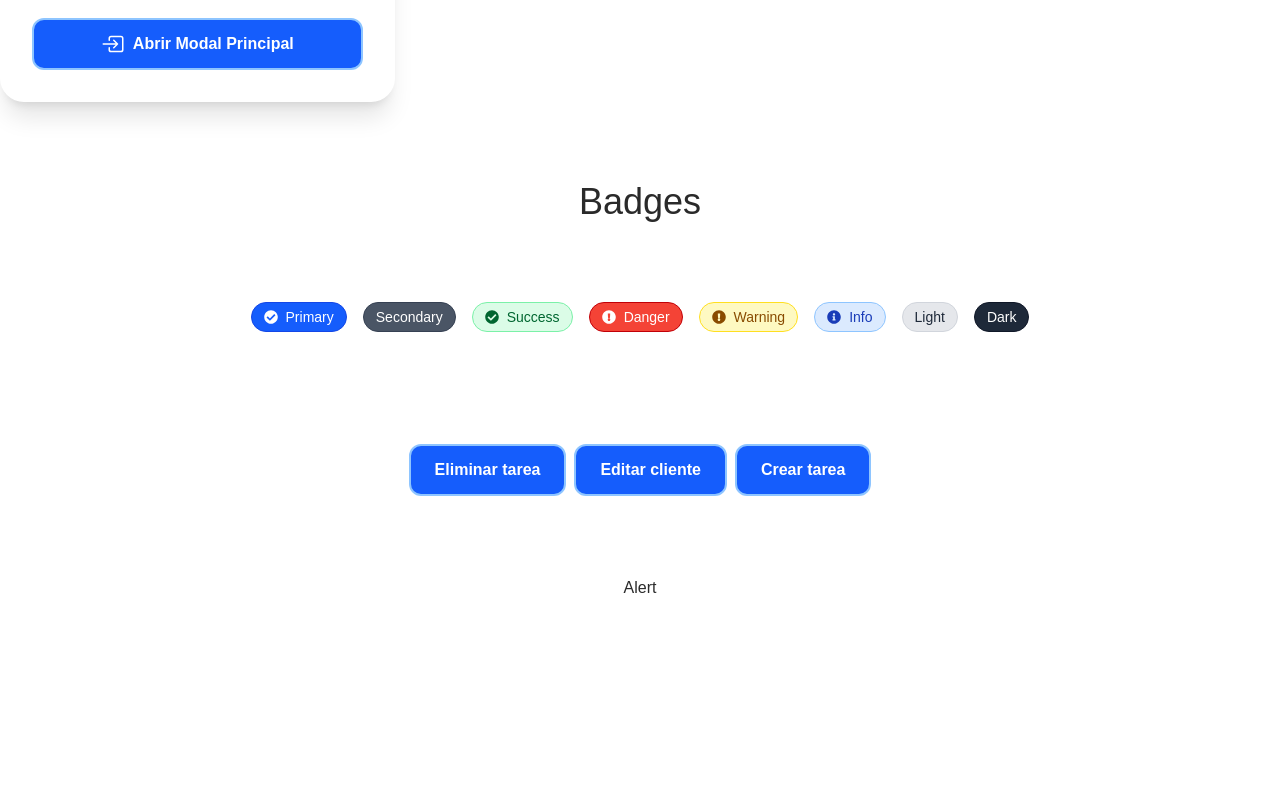
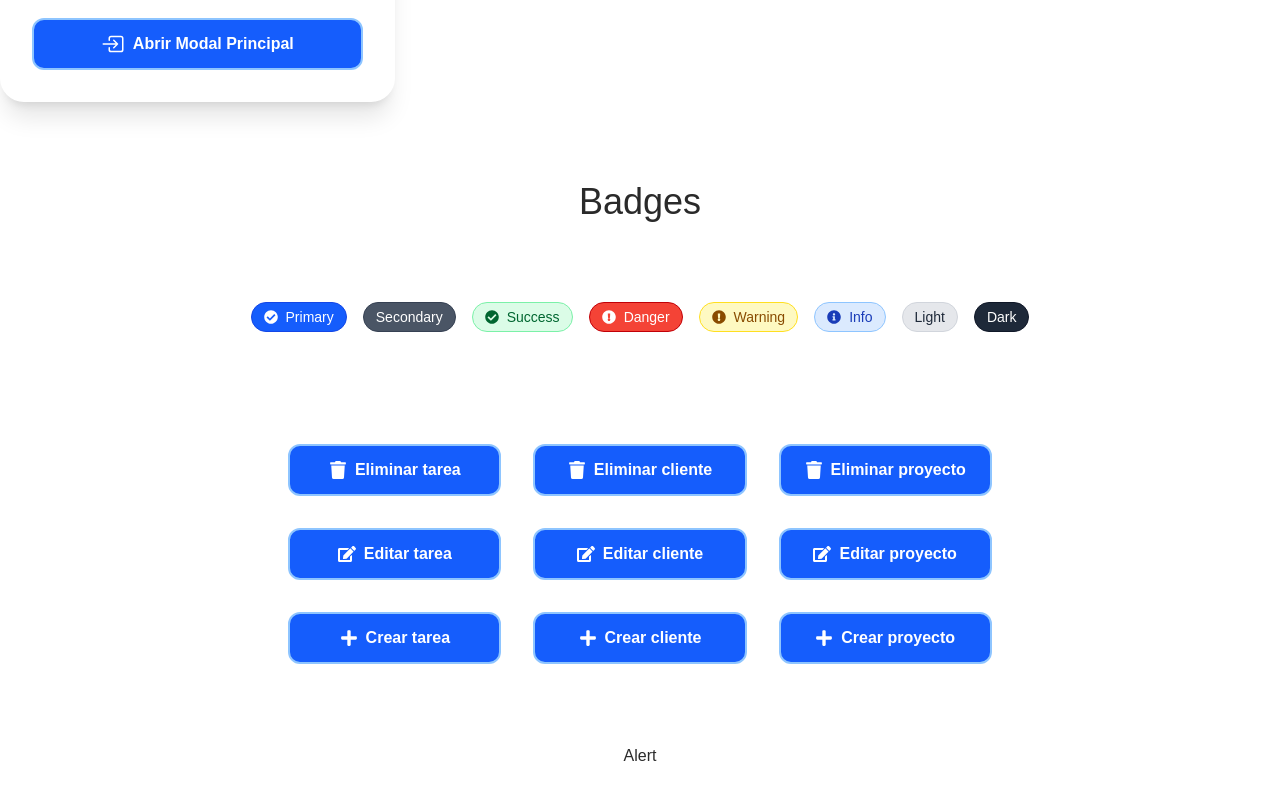
Before and after one commit to dspwebstudiomx/dashboard_next, a Next.js app: page /guia-estilos in a window 1280 px wide. Shown: the part 2510-3310 px from the top of the page. Before the commit the page ends 3270 px from the top, so only its background shows below. Built offline with nearby package versions, Linux system fonts and the light colour scheme.

Commit message:
UI: Agregar funciones de manejo para eliminar, editar y crear entidades en el componente MessagesDemo

```diff
--- /dev/null
+++ b/public/api/clients.json
@@ -0,0 +1,149 @@
+[
+	{
+		"id": 1,
+		"name": "Daniel",
+		"lastName": "Pérez",
+		"lastName2": "Bernal",
+		"company": "dspwebstudio",
+		"email": "danielperezber@hotmail.com",
+		"phone": "+57 301 1234567",
+		"address": "Calle 123 #45-67",
+		"city": "Bogotá",
+		"state": "Cundinamarca",
+		"country": "Colombia",
+		"postalCode": "110111",
+		"website": "https://danielperezber.com",
+		"socialMedia": {
+			"facebook": "https://facebook.com/danielperezber",
+			"twitter": "https://twitter.com/danielperezber",
+			"instagram": "https://instagram.com/danielperezber",
+			"linkedin": "https://linkedin.com/in/danielperezber",
+			"youtube": "https://youtube.com/danielperezber",
+			"tiktok": "https://tiktok.com/@danielperezber",
+			"whatsapp": "https://wa.me/573011234567",
+			"telegram": "https://t.me/danielperezber",
+			"discord": "https://discord.com/users/danielperezber"
+		},
+		"createdAt": "2023-10-01T12:00:00Z",
+		"updatedAt": "2023-10-01T12:00:00Z",
+		"isActive": true,
+		"isVerified": true,
+		"isBlocked": false,
+		"isDeleted": false,
+		"notes": "Cliente VIP, preferencia por contacto por WhatsApp.",
+		"tags": ["VIP", "Preferencia WhatsApp"],
+		"industry": "Tecnología",
+		"contactPerson": {
+			"name": "Daniel Pérez",
+			"email": "danielperezber@hotmail.com",
+			"phone": "+57 301 1234567"
+		},
+		"preferredLanguage": "es",
+		"paymentTerms": "30 días",
+		"clientType": "Empresa",
+		"riskLevel": "Bajo",
+		"referredBy": "Google",
+		"anniversaryDate": "2023-10-01",
+		"logoUrl": "https://danielperezber.com/logo.png",
+		"projects": [
+			{
+				"id": 1,
+				"name": "Proyecto A",
+				"description": "Descripción del Proyecto A",
+				"status": "En progreso",
+				"startDate": "2023-09-01",
+				"endDate": "2023-12-31",
+				"budget": 10000,
+				"currency": "USD",
+				"cost": 14000,
+				"currencySymbol": "$",
+				"createdAt": "2023-09-01T12:00:00Z",
+				"updatedAt": "2023-09-01T12:00:00Z",
+				"services": ["Desarrollo Web", "Consultoría Web"],
+				"sections": ["Inicio", "Contacto"],
+				"projectType": "Web",
+				"progress": 60,
+				"milestones": [
+					{
+						"name": "Entrega inicial",
+						"date": "2023-10-01",
+						"status": "Completado"
+					},
+					{
+						"name": "Entrega final",
+						"date": "2023-12-31",
+						"status": "Pendiente"
+					}
+				],
+				"clientFeedback": "Muy satisfecho con el avance",
+				"repositoryUrl": "https://github.com/danielperezber/proyecto-a",
+				"isArchived": false,
+				"technologies": ["Next.js", "React", "TailwindCSS"],
+				"estimatedHours": 120,
+				"actualHours": 80,
+				"tasks": [
+					{
+						"id": 1,
+						"name": "Tarea 1",
+						"description": "Descripción de la tarea 1",
+						"status": "Pendiente",
+						"dueDate": "2023-10-15",
+						"priority": "Alta",
+						"createdAt": "2023-09-01T12:00:00Z",
+						"updatedAt": "2023-09-01T12:00:00Z",
+						"assignedTo": 1,
+						"dependencies": [],
+						"completedAt": null,
+						"comments": [
+							{
+								"author": "Juan Pérez",
+								"date": "2023-09-10",
+								"text": "Tarea iniciada."
+							}
+						]
+					},
+					{
+						"id": 2,
+						"name": "Tarea 2",
+						"description": "Descripción de la tarea 2",
+						"status": "En progreso",
+						"dueDate": "2023-11-01",
+						"priority": "Media",
+						"createdAt": "2023-09-01T12:00:00Z",
+						"updatedAt": "2023-09-01T12:00:00Z"
+					}
+				],
+				"teamMembers": [
+					{
+						"id": 1,
+						"name": "Juan Pérez",
+						"role": "Desarrollador",
+						"email": "",
+						"phone": "+57 300 1234567",
+						"isActive": true,
+						"createdAt": "2023-09-01T12:00:00Z",
+						"updatedAt": "2023-09-01T12:00:00Z"
+					}
+				],
+				"documents": [
+					{
+						"type": "Cotización",
+						"url": "https://danielperezber.com/cotizacion.pdf"
+					},
+					{
+						"type": "Contrato",
+						"url": "https://danielperezber.com/contrato.pdf"
+					},
+					{
+						"type": "Factura",
+						"url": "https://danielperezber.com/factura.pdf"
+					},
+					{
+						"type": "Carta de Entrega",
+						"url": "https://danielperezber.com/carta-entrega.pdf"
+					}
+				]
+			}
+		]
+	}
+]
--- a/src/components/MessagesDemo.jsx
+++ b/src/components/MessagesDemo.jsx
@@ -19,56 +19,160 @@ const MessagesDemo = () => {
 		setShowConfirmation(false);
 	};
 
+	// Funciones genéricas para cada acción y entidad
+	const handleDelete = (entity) => {
+		alert(`Eliminando ${entity}...`);
+		// Aquí puedes agregar la lógica real de eliminación
+	};
+	const handleEdit = (entity) => {
+		alert(`Editando ${entity}...`);
+		// Aquí puedes agregar la lógica real de edición
+	};
+	const handleCreate = (entity) => {
+		alert(`Creando ${entity}...`);
+		// Aquí puedes agregar la lógica real de creación
+	};
+
 	// Acciones genéricas para demo
 	const actionsMap = {
-		eliminar: [
+		eliminar_cliente: [
 			{
-				text: "Eliminar", // Texto del botón de eliminar
-				onClick: () => alert("¡Acción de eliminar confirmada!"), // Acción al hacer clic
+				text: "Eliminar cliente",
+				onClick: () => handleDelete("cliente"),
 				variant: "primary",
-				icon: <FaTrash />, // Icono de eliminar
+				icon: <FaTrash />,
 			},
 		],
-		editar: [
+		eliminar_tarea: [
 			{
-				text: "Actualizar",
-				onClick: () => alert("¡Acción de actualizar confirmada!"),
+				text: "Eliminar tarea",
+				onClick: () => handleDelete("tarea"),
 				variant: "primary",
-				icon: <FaEdit />, // Icono de editar
+				icon: <FaTrash />,
 			},
 		],
-		crear: [
+		eliminar_proyecto: [
 			{
-				text: "Crear",
-				onClick: () => alert("¡Acción de crear confirmada!"),
+				text: "Eliminar proyecto",
+				onClick: () => handleDelete("proyecto"),
 				variant: "primary",
-				icon: <FaPlus />, // Icono de crear
+				icon: <FaTrash />,
+			},
+		],
+		editar_cliente: [
+			{
+				text: "Editar cliente",
+				onClick: () => handleEdit("cliente"),
+				variant: "primary",
+				icon: <FaEdit />,
+			},
+		],
+		editar_tarea: [
+			{
+				text: "Editar tarea",
+				onClick: () => handleEdit("tarea"),
+				variant: "primary",
+				icon: <FaEdit />,
+			},
+		],
+		editar_proyecto: [
+			{
+				text: "Editar proyecto",
+				onClick: () => handleEdit("proyecto"),
+				variant: "primary",
+				icon: <FaEdit />,
+			},
+		],
+		crear_cliente: [
+			{
+				text: "Crear cliente",
+				onClick: () => handleCreate("cliente"),
+				variant: "primary",
+				icon: <FaPlus />,
+			},
+		],
+		crear_tarea: [
+			{
+				text: "Crear tarea",
+				onClick: () => handleCreate("tarea"),
+				variant: "primary",
+				icon: <FaPlus />,
+			},
+		],
+		crear_proyecto: [
+			{
+				text: "Crear proyecto",
+				onClick: () => handleCreate("proyecto"),
+				variant: "primary",
+				icon: <FaPlus />,
 			},
 		],
 	};
 
 	return (
 		<div className="flex flex-col items-center gap-4 mt-8">
-			<div className="flex gap-2">
-				<Button text="Eliminar tarea" onClick={() => handleOpen("eliminar")} />
-				<Button text="Editar cliente" onClick={() => handleOpen("editar")} />
-				<Button text="Crear tarea" onClick={() => handleOpen("crear")} />
+			<div className="grid md:grid-cols-3 gap-8">
+				<Button
+					text="Eliminar tarea"
+					onClick={() => handleOpen("eliminar_tarea")}
+					icon={<FaTrash className="text-lg" />}
+				/>
+				<Button
+					text="Eliminar cliente"
+					onClick={() => handleOpen("eliminar_cliente")}
+					icon={<FaTrash className="text-lg" />}
+				/>
+				<Button
+					text="Eliminar proyecto"
+					onClick={() => handleOpen("eliminar_proyecto")}
+					icon={<FaTrash className="text-lg" />}
+				/>
+				<Button
+					text="Editar tarea"
+					onClick={() => handleOpen("editar_tarea")}
+					icon={<FaEdit className="text-lg" />}
+				/>
+				<Button
+					text="Editar cliente"
+					onClick={() => handleOpen("editar_cliente")}
+					icon={<FaEdit className="text-lg" />}
+				/>
+				<Button
+					text="Editar proyecto"
+					onClick={() => handleOpen("editar_proyecto")}
+					icon={<FaEdit className="text-lg" />}
+				/>
+				<Button
+					text="Crear tarea"
+					onClick={() => handleOpen("crear_tarea")}
+					icon={<FaPlus className="text-lg" />}
+				/>
+				<Button
+					text="Crear cliente"
+					onClick={() => handleOpen("crear_cliente")}
+					icon={<FaPlus className="text-lg" />}
+				/>
+				<Button
+					text="Crear proyecto"
+					onClick={() => handleOpen("crear_proyecto")}
+					icon={<FaPlus className="text-lg" />}
+				/>
 			</div>
 			<Confirmation
 				isOpen={showConfirmation}
 				modalTitle={
-					modalType === "eliminar"
-						? "Confirmar eliminación"
-						: modalType === "editar"
-						? "Confirmar edición"
-						: "Confirmar creación"
+					modalType.startsWith("eliminar")
+						? `Confirmar eliminación`
+						: modalType.startsWith("editar")
+						? `Confirmar edición`
+						: `Confirmar creación`
 				}
 				message={
-					modalType === "eliminar"
-						? "¿Seguro que deseas eliminar este elemento?"
-						: modalType === "editar"
-						? "¿Deseas guardar los cambios?"
-						: "¿Deseas crear este elemento?"
+					modalType.startsWith("eliminar")
+						? `¿Seguro que deseas eliminar este ${modalType.split("_")[1]}?`
+						: modalType.startsWith("editar")
+						? `¿Deseas guardar los cambios en este ${modalType.split("_")[1]}?`
+						: `¿Deseas crear este ${modalType.split("_")[1]}?`
 				}
 				onCancel={handleCancel}
 				actions={actionsMap[modalType] || []}
```
